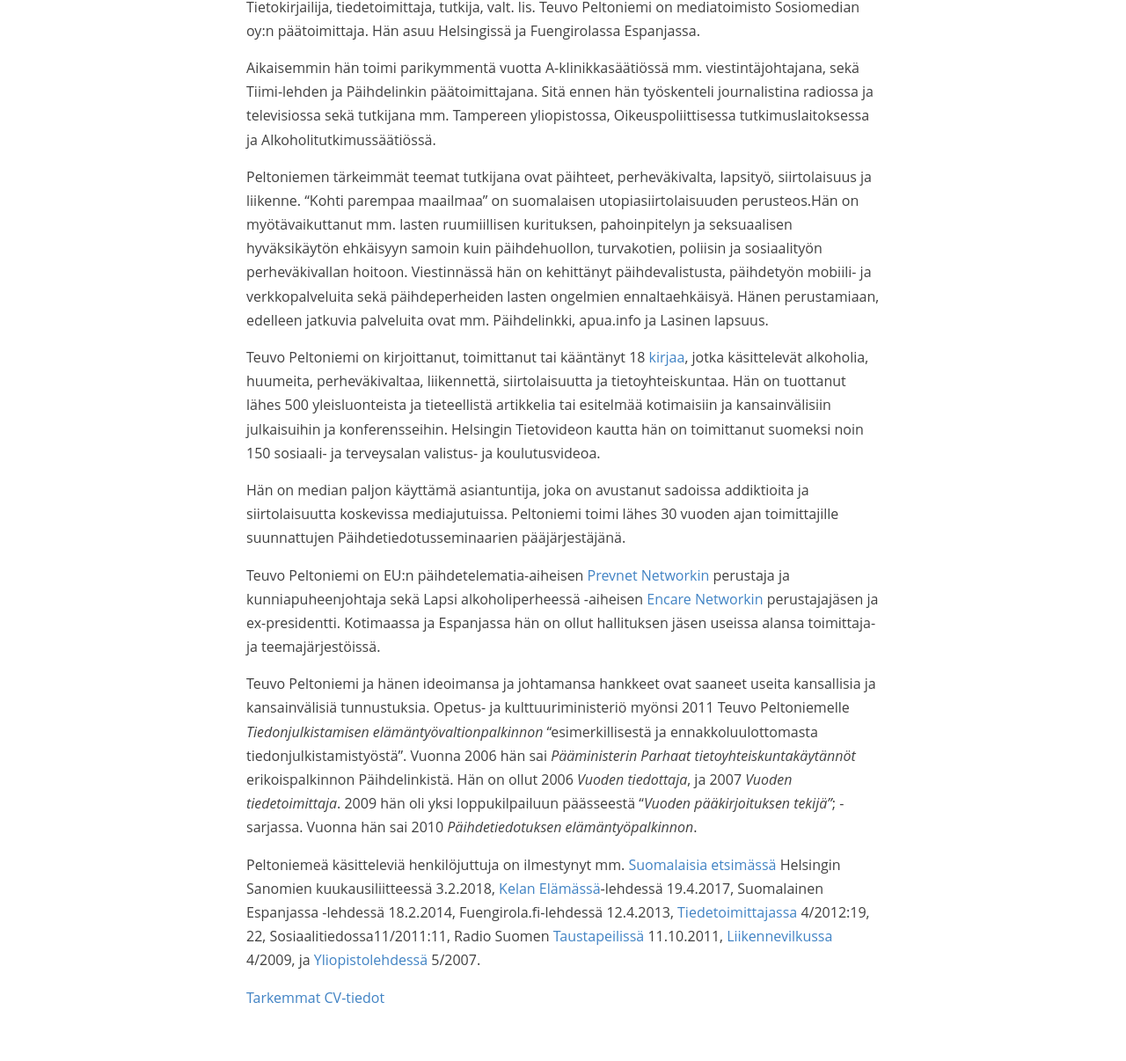
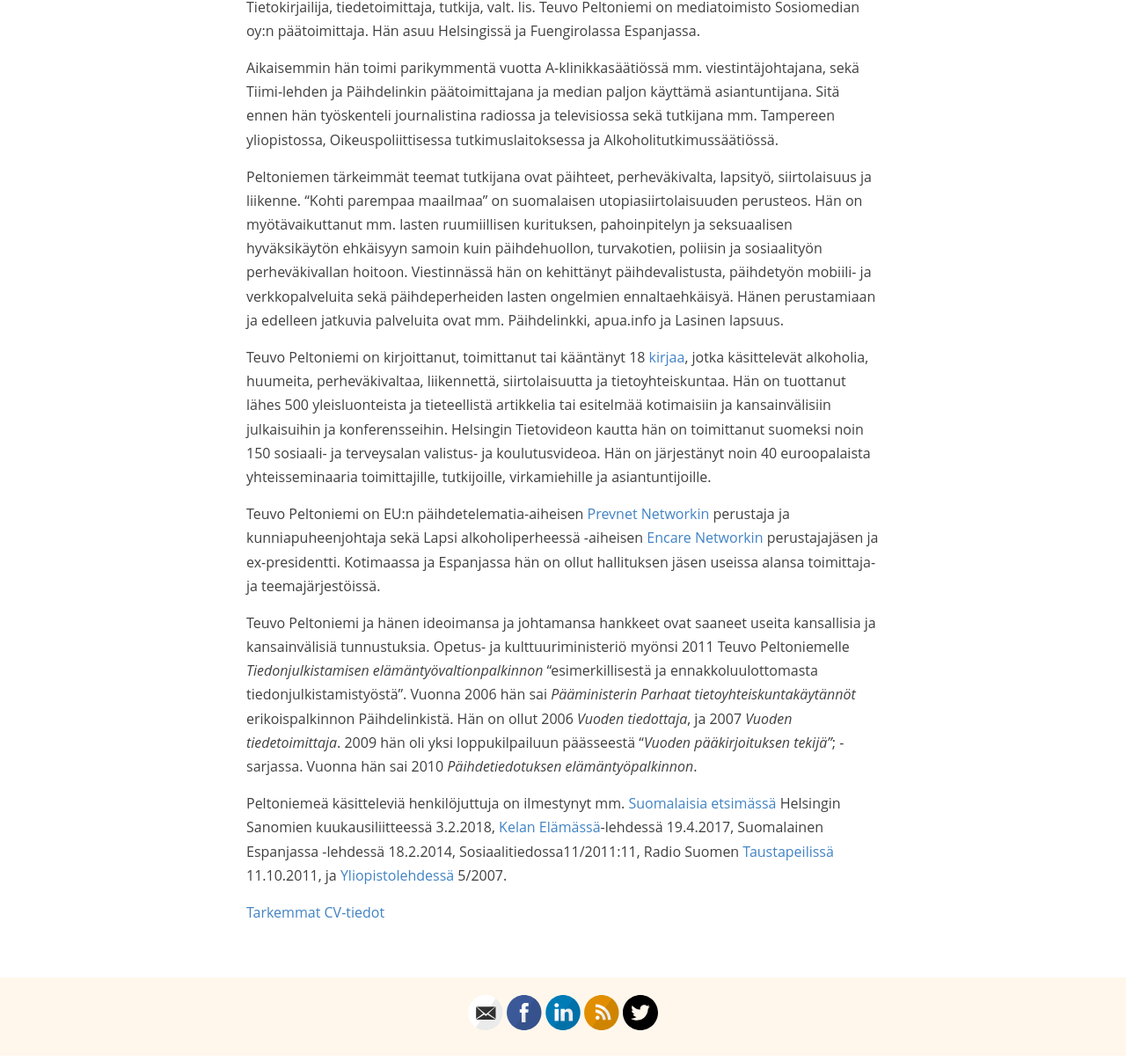
Before and after one commit to taromorimoto/teuvopeltoniemi, a Jekyll site: the page built from _pages/teuvo-peltoniemi.md, in a window 1280 px wide and 1400 px high, scrolled down 391 px. Shown: the part 194-1400 px from the top of the window at 88% size. Built offline with Jekyll 4.4.1, drawn with Linux system fonts in a browser that asks for light colours.

Commit message:
Update teuvo-peltoniemi.md

```diff
--- a/_pages/teuvo-peltoniemi.md
+++ b/_pages/teuvo-peltoniemi.md
@@ -10,18 +10,16 @@
 
 Tietokirjailija, tiedetoimittaja, tutkija, valt. lis. Teuvo Peltoniemi on mediatoimisto Sosiomedian oy:n päätoimittaja. Hän asuu Helsingissä ja Fuengirolassa Espanjassa.
 
-Aikaisemmin hän toimi parikymmentä vuotta A-klinikkasäätiössä mm. viestintäjohtajana, sekä Tiimi-lehden ja Päihdelinkin päätoimittajana. Sitä ennen hän työskenteli journalistina radiossa ja televisiossa sekä tutkijana mm. Tampereen yliopistossa, Oikeuspoliittisessa tutkimuslaitoksessa ja Alkoholitutkimussäätiössä.
+Aikaisemmin hän toimi parikymmentä vuotta A-klinikkasäätiössä mm. viestintäjohtajana, sekä Tiimi-lehden ja Päihdelinkin päätoimittajana ja  median paljon käyttämä asiantuntijana. Sitä ennen hän työskenteli journalistina radiossa ja televisiossa sekä tutkijana mm. Tampereen yliopistossa, Oikeuspoliittisessa tutkimuslaitoksessa ja Alkoholitutkimussäätiössä.
 
-Peltoniemen tärkeimmät teemat tutkijana ovat päihteet, perheväkivalta, lapsityö, siirtolaisuus ja liikenne. "Kohti parempaa maailmaa" on suomalaisen utopiasiirtolaisuuden perusteos.Hän on myötävaikuttanut mm. lasten ruumiillisen kurituksen, pahoinpitelyn ja seksuaalisen hyväksikäytön ehkäisyyn samoin kuin päihdehuollon, turvakotien, poliisin ja sosiaalityön perheväkivallan hoitoon. Viestinnässä hän on kehittänyt päihdevalistusta, päihdetyön mobiili- ja verkkopalveluita sekä päihdeperheiden lasten ongelmien ennaltaehkäisyä. Hänen perustamiaan, edelleen jatkuvia palveluita ovat mm. Päihdelinkki, apua.info ja Lasinen lapsuus.
+Peltoniemen tärkeimmät teemat tutkijana ovat päihteet, perheväkivalta, lapsityö, siirtolaisuus ja liikenne. "Kohti parempaa maailmaa" on suomalaisen utopiasiirtolaisuuden perusteos. Hän on myötävaikuttanut mm. lasten ruumiillisen kurituksen, pahoinpitelyn ja seksuaalisen hyväksikäytön ehkäisyyn samoin kuin päihdehuollon, turvakotien, poliisin ja sosiaalityön perheväkivallan hoitoon. Viestinnässä hän on kehittänyt päihdevalistusta, päihdetyön mobiili- ja verkkopalveluita sekä päihdeperheiden lasten ongelmien ennaltaehkäisyä. Hänen perustamiaan ja edelleen jatkuvia palveluita ovat mm. Päihdelinkki, apua.info ja Lasinen lapsuus.
 
-Teuvo Peltoniemi on kirjoittanut, toimittanut tai kääntänyt 18 [kirjaa]({{ site.baseurl }}/books), jotka käsittelevät alkoholia, huumeita, perheväkivaltaa, liikennettä, siirtolaisuutta ja tietoyhteiskuntaa. Hän on tuottanut lähes 500 yleisluonteista ja tieteellistä artikkelia tai esitelmää kotimaisiin ja kansainvälisiin julkaisuihin ja konferensseihin. Helsingin Tietovideon kautta hän on toimittanut suomeksi noin 150 sosiaali- ja terveysalan valistus- ja koulutusvideoa.
-
-Hän on median paljon käyttämä asiantuntija, joka on avustanut sadoissa addiktioita ja siirtolaisuutta koskevissa mediajutuissa. Peltoniemi toimi lähes 30 vuoden ajan toimittajille suunnattujen Päihdetiedotusseminaarien pääjärjestäjänä.
+Teuvo Peltoniemi on kirjoittanut, toimittanut tai kääntänyt 18 [kirjaa]({{ site.baseurl }}/books), jotka käsittelevät alkoholia, huumeita, perheväkivaltaa, liikennettä, siirtolaisuutta ja tietoyhteiskuntaa. Hän on tuottanut lähes 500 yleisluonteista ja tieteellistä artikkelia tai esitelmää kotimaisiin ja kansainvälisiin julkaisuihin ja konferensseihin. Helsingin Tietovideon kautta hän on toimittanut suomeksi noin 150 sosiaali- ja terveysalan valistus- ja koulutusvideoa. Hän on järjestänyt noin 40 euroopalaista yhteisseminaaria toimittajille, tutkijoille, virkamiehille ja asiantuntijoille.
 
 Teuvo Peltoniemi on EU:n päihdetelematia-aiheisen [Prevnet Networkin](http://www.prevnet.net) perustaja ja kunniapuheenjohtaja sekä Lapsi alkoholiperheessä -aiheisen [Encare Networkin](http://www.encare.info/) perustajajäsen ja ex-presidentti. Kotimaassa ja Espanjassa hän on ollut hallituksen jäsen useissa alansa toimittaja- ja teemajärjestöissä.
 
 Teuvo Peltoniemi ja hänen ideoimansa ja johtamansa hankkeet ovat saaneet useita kansallisia ja kansainvälisiä tunnustuksia. Opetus- ja kulttuuriministeriö myönsi 2011 Teuvo Peltoniemelle _Tiedonjulkistamisen elämäntyövaltionpalkinnon_ "esimerkillisestä ja ennakkoluulottomasta tiedonjulkistamistyöstä". Vuonna 2006 hän sai _Pääministerin Parhaat tietoyhteiskuntakäytännöt_ erikoispalkinnon Päihdelinkistä. Hän on ollut 2006 _Vuoden tiedottaja_, ja 2007 _Vuoden tiedetoimittaja_. 2009 hän oli yksi loppukilpailuun päässeestä "_Vuoden pääkirjoituksen tekijä"_; -sarjassa. Vuonna hän sai 2010 _Päihdetiedotuksen elämäntyöpalkinnon_.
 
-Peltoniemeä käsitteleviä henkilöjuttuja on ilmestynyt mm. [Suomalaisia etsimässä](https://nakoislehti.hs.fi/7ac11991-7cb4-4ac5-b364-a1c4f75cb3a7/10) Helsingin Sanomien kuukausiliitteessä 3.2.2018, [Kelan Elämässä](https://elamassa.fi/elakkeella/muutto-elakkeella-espanjaan-sosiaaliturva-ulkomailla)\-lehdessä 19.4.2017, Suomalainen Espanjassa -lehdessä 18.2.2014, Fuengirola.fi-lehdessä 12.4.2013, [Tiedetoimittajassa](http://www.tiedetoimittajat.fi/lehdet/Tiedetoimittaja4_11.pdf) 4/2012:19, 22, Sosiaalitiedossa11/2011:11, Radio Suomen [Taustapeilissä](http://yle.fi/radiosuomi/taustapeili/2011/10/teuvo_peltoniemi_-_vaiettujen_aiheiden_aanitorvi_2940156.html) 11.10.2011, [Liikennevilkussa](http://www.liikenneturva.fi) 4/2009, ja [Yliopistolehdessä](http://www.kolumbus.fi/teuvo.peltoniemi/files/Peltoniemi_Yliopisto_5-2007.pdf) 5/2007.
+Peltoniemeä käsitteleviä henkilöjuttuja on ilmestynyt mm. [Suomalaisia etsimässä](https://nakoislehti.hs.fi/7ac11991-7cb4-4ac5-b364-a1c4f75cb3a7/10) Helsingin Sanomien kuukausiliitteessä 3.2.2018, [Kelan Elämässä](https://elamassa.fi/elakkeella/muutto-elakkeella-espanjaan-sosiaaliturva-ulkomailla)\-lehdessä 19.4.2017, Suomalainen Espanjassa -lehdessä 18.2.2014, Sosiaalitiedossa11/2011:11, Radio Suomen [Taustapeilissä](http://yle.fi/radiosuomi/taustapeili/2011/10/teuvo_peltoniemi_-_vaiettujen_aiheiden_aanitorvi_2940156.html) 11.10.2011, ja [Yliopistolehdessä](http://www.kolumbus.fi/teuvo.peltoniemi/files/Peltoniemi_Yliopisto_5-2007.pdf) 5/2007.
 
 [Tarkemmat CV-tiedot]({{ site.baseurl }}/cv)
```
